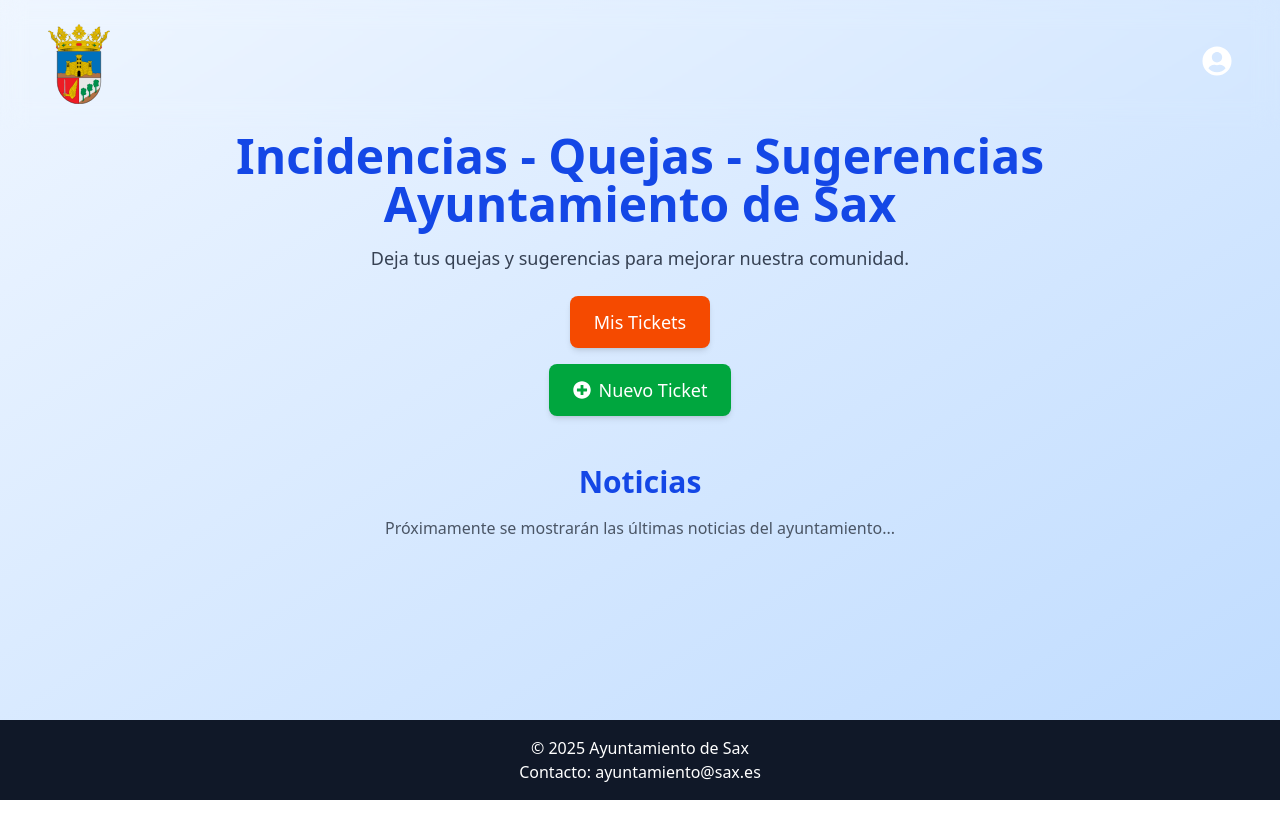
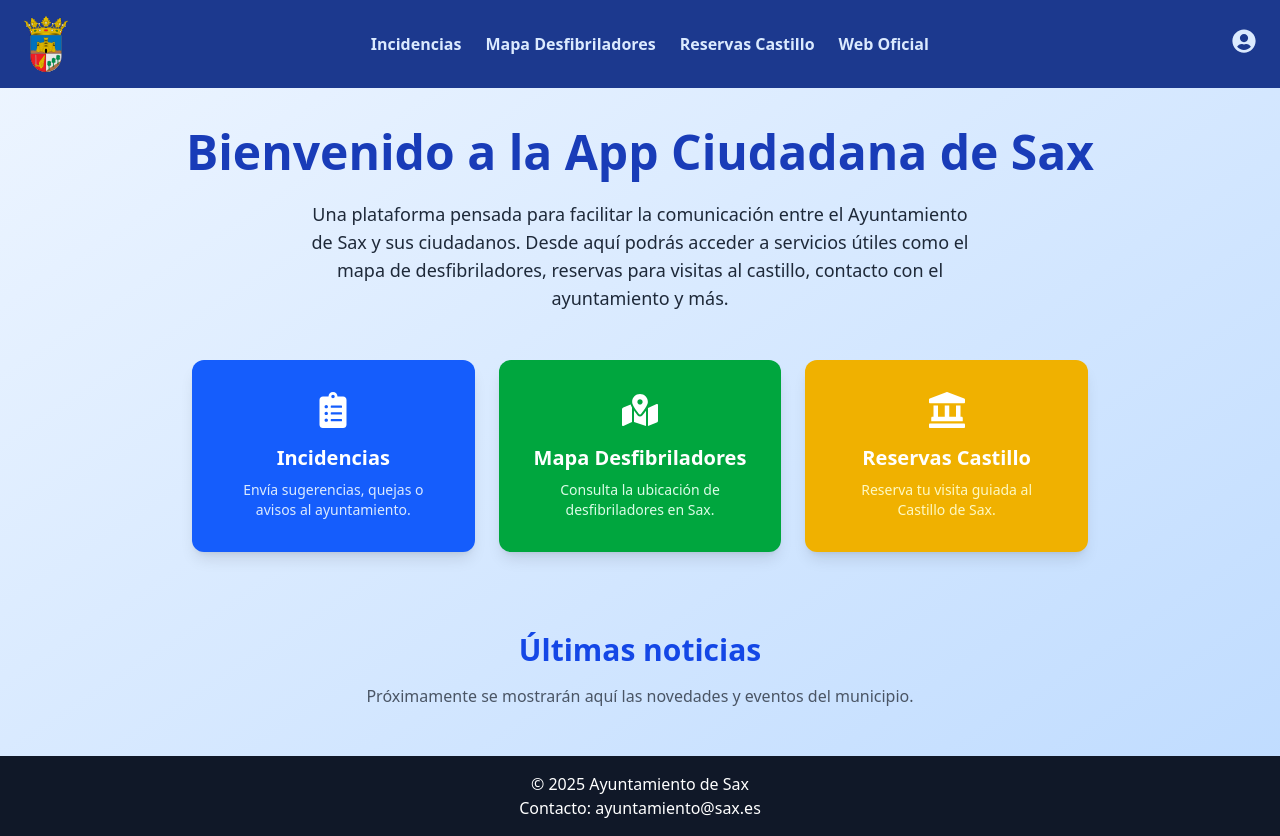
Before and after one commit to fgp4321/Sax-APP, a React (Vite) app in the folder frontend/: page / in a window 1280 px wide. Before the commit the page ends 800 px from the top, so only its background shows below. Built offline with nearby package versions, Linux system fonts and the light colour scheme; no server answers; sample sign-in values are in the browser's storage.

Commit message:
mejoras en navbar y home

```diff
--- a/frontend/src/components/Navbar.jsx
+++ b/frontend/src/components/Navbar.jsx
@@ -1,61 +1,70 @@
 import { useState } from "react";
-import { FaUserCircle } from "react-icons/fa";
+import { FaUserCircle, FaBars } from "react-icons/fa";
 import { Link } from "react-router-dom";
 import { isAuthenticated, getUser, logout } from "@/utils/auth";
 
 export default function Navbar() {
   const [menuOpen, setMenuOpen] = useState(false);
+  const [mobileMenuOpen, setMobileMenuOpen] = useState(false);
   const user = getUser();
 
   return (
-    <nav className="fixed top-0 left-0 w-full flex justify-between items-center px-8 py-6 bg-transparent backdrop-blur-md">
-      {/* Escudo del Ayuntamiento ahora redirige a / */}
+    <nav className="fixed top-0 left-0 w-full flex items-center justify-between px-6 py-4 bg-blue-900 bg-opacity-90 backdrop-blur-md text-blue-100 z-50">
+      {/* Logo */}
       <Link to="/">
-        <img src="/escudo_sax.svg" alt="Escudo Ayuntamiento" className="h-20 ml-4 cursor-pointer" />
+        <img src="/escudo_sax.svg" alt="Escudo Ayuntamiento" className="h-14 cursor-pointer" />
       </Link>
 
-      {/* Si el usuario no está autenticado, el icono redirige al login */}
+      {/* Menú de navegación - versión escritorio */}
+      <div className="hidden md:flex space-x-6 font-semibold">
+        <Link to="/formulario" className="hover:text-white">Incidencias</Link>
+        <Link to="/mapa-desfibriladores" className="hover:text-white">Mapa Desfibriladores</Link>
+        <Link to="/reservas-castillo" className="hover:text-white">Reservas Castillo</Link>
+        <a href="https://www.sax.es" target="_blank" rel="noopener noreferrer" className="hover:text-white">Web Oficial</a>
+      </div>
+
+      {/* Parte derecha: hamburguesa (solo móvil) + icono de usuario (ambos) */}
+      <div className="flex items-center gap-4">
+        {/* Botón hamburguesa solo visible en móvil */}
+        <button className="md:hidden" onClick={() => setMobileMenuOpen(!mobileMenuOpen)}>
+          <FaBars className="text-2xl" />
+        </button>
+
+        {/* Icono de usuario (visible siempre) */}
         {!isAuthenticated() ? (
-        <a href="/login" className="mr-4">
-          <FaUserCircle className="text-3xl text-white hover:text-gray-300" />
+          <a href="/login">
+            <FaUserCircle className="text-2xl" />
           </a>
         ) : (
           <div className="relative">
-          {/* Icono de usuario con menú desplegable */}
-          <button onClick={() => setMenuOpen(!menuOpen)} className="mr-4 focus:outline-none">
-            <FaUserCircle className="text-3xl text-white hover:text-gray-300" />
+            <button onClick={() => setMenuOpen(!menuOpen)}>
+              <FaUserCircle className="text-2xl" />
             </button>
-
-          {/* Menú desplegable */}
             {menuOpen && (
-            <div className="absolute right-0 mt-2 w-48 bg-white rounded-lg shadow-lg">
+              <div className="absolute right-0 mt-2 w-48 bg-white rounded-lg shadow-lg text-sm z-50">
                 <div className="p-2 text-gray-700 border-b text-center font-semibold">
                   {user.nombre} {user.apellidos?.split(" ")[0]}
-            </div>         <Link
-                to="/tickets"
-                className="block px-4 py-2 text-gray-700 hover:bg-gray-200"
-              >
-                 Mis Tickets
-              </Link>
-              <Link
-                to="/profile"
-                className="block px-4 py-2 text-gray-700 hover:bg-gray-200"
-              >
-                 Ver mi cuenta
-              </Link>
-              <button
-                onClick={() => {
-                  logout();
-                  setMenuOpen(false);
-                }}
-                className="block w-full text-left px-4 py-2 text-red-600 hover:bg-gray-200"
-              >
+                </div>
+                <Link to="/tickets" className="block px-4 py-2 hover:bg-gray-200 text-gray-700">Mis Tickets</Link>
+                <Link to="/profile" className="block px-4 py-2 hover:bg-gray-200 text-gray-700">Ver mi cuenta</Link>
+                <button onClick={() => { logout(); setMenuOpen(false); }} className="block w-full text-left px-4 py-2 text-red-600 hover:bg-gray-200">
                   Cerrar Sesión
                 </button>
               </div>
             )}
           </div>
         )}
+      </div>
+
+      {/* Menú móvil desplegable */}
+      {mobileMenuOpen && (
+        <div className="md:hidden absolute top-20 left-0 w-full bg-blue-800 text-blue-100 shadow-lg z-40">
+          <Link to="/formulario" className="block px-6 py-3 hover:bg-blue-700">Incidencias</Link>
+          <Link to="/mapa-desfibriladores" className="block px-6 py-3 hover:bg-blue-700">Mapa Desfibriladores</Link>
+          <Link to="/reservas-castillo" className="block px-6 py-3 hover:bg-blue-700">Reservas Castillo</Link>
+          <a href="https://www.sax.es" target="_blank" rel="noopener noreferrer" className="block px-6 py-3 hover:bg-blue-700">Web Oficial</a>
+        </div>
+      )}
     </nav>
   );
 }
--- a/frontend/src/pages/Home.jsx
+++ b/frontend/src/pages/Home.jsx
@@ -1,53 +1,45 @@
 import Navbar from "@/components/Navbar";
 import Footer from "@/components/Footer";
-import { isAuthenticated } from "@/utils/auth";
-import { FaPlusCircle } from "react-icons/fa";
+import { FaMapMarkedAlt, FaClipboardList, FaLandmark } from "react-icons/fa";
+import { Link } from "react-router-dom";
 
 export default function Home() {
   return (
     <div className="min-h-screen flex flex-col bg-gradient-to-br from-blue-50 to-blue-200">
       <Navbar />
-      <main className="flex-grow flex flex-col items-center justify-center text-center px-6">
-        <h1 className="text-5xl font-bold text-blue-700">Incidencias - Quejas - Sugerencias</h1>
-        <h1 className="text-5xl font-bold text-blue-700">Ayuntamiento de Sax</h1>
-        <p className="text-lg text-gray-700 mt-4 max-w-2xl">
-          Deja tus quejas y sugerencias para mejorar nuestra comunidad.
+      <main className="flex-grow flex flex-col items-center text-center px-6 pt-32">
+        <h1 className="text-5xl font-bold text-blue-800">Bienvenido a la App Ciudadana de Sax</h1>
+        <p className="text-lg text-gray-800 mt-6 max-w-2xl">
+          Una plataforma pensada para facilitar la comunicación entre el Ayuntamiento de Sax y sus ciudadanos.
+          Desde aquí podrás acceder a servicios útiles como el mapa de desfibriladores, reservas para visitas al castillo,
+          contacto con el ayuntamiento y más.
         </p>
 
-        {!isAuthenticated() ? (
-          <>
-            <p className="text-red-600 font-medium mt-4">
-              Para crear tickets, debes estar registrado y haber iniciado sesión en la plataforma.
-            </p>
-            <a
-              href="/register"
-              className="mt-6 px-6 py-3 bg-blue-600 text-white rounded-lg text-lg shadow-md hover:bg-blue-700 transition"
-            >
-              Regístrate ahora
-            </a>
-          </>
-        ) : (
-          <div className="mt-6 flex flex-col items-center gap-4">
-            <a
-              href="/tickets"
-              className="px-6 py-3 bg-orange-600 text-white rounded-lg text-lg shadow-md hover:bg-orange-700 transition"
-            >
-              Mis Tickets
-            </a>
+        {/* Botones de servicios */}
+        <div className="mt-12 grid grid-cols-1 md:grid-cols-3 gap-6 w-full max-w-4xl">
+          <Link to="/formulario" className="bg-blue-600 text-white rounded-xl p-8 shadow-lg hover:bg-blue-700 transition transform hover:scale-105 flex flex-col items-center">
+            <FaClipboardList className="text-4xl mb-4" />
+            <span className="text-xl font-semibold">Incidencias</span>
+            <p className="mt-2 text-sm text-blue-100">Envía sugerencias, quejas o avisos al ayuntamiento.</p>
+          </Link>
 
-            {/* Botón "Nueva Incidencia" solo para usuarios autenticados */}
-            <a
-              href="/formulario"
-              className="px-6 py-3 flex items-center bg-green-600 text-white rounded-lg text-lg shadow-md hover:bg-green-700 transition"
-            >
-              <FaPlusCircle className="mr-2" /> Nuevo Ticket
-            </a>
-          </div>
-        )}
+          <Link to="/mapa-desfibriladores" className="bg-green-600 text-white rounded-xl p-8 shadow-lg hover:bg-green-700 transition transform hover:scale-105 flex flex-col items-center">
+            <FaMapMarkedAlt className="text-4xl mb-4" />
+            <span className="text-xl font-semibold">Mapa Desfibriladores</span>
+            <p className="mt-2 text-sm text-green-100">Consulta la ubicación de desfibriladores en Sax.</p>
+          </Link>
 
-        <section className="mt-12 w-full max-w-4xl">
-          <h2 className="text-3xl font-semibold text-blue-700 mb-4">Noticias</h2>
-          <p className="text-gray-600">Próximamente se mostrarán las últimas noticias del ayuntamiento...</p>
+          <Link to="/reservas-castillo" className="bg-yellow-500 text-white rounded-xl p-8 shadow-lg hover:bg-yellow-600 transition transform hover:scale-105 flex flex-col items-center">
+            <FaLandmark className="text-4xl mb-4" />
+            <span className="text-xl font-semibold">Reservas Castillo</span>
+            <p className="mt-2 text-sm text-yellow-100">Reserva tu visita guiada al Castillo de Sax.</p>
+          </Link>
+        </div>
+
+        {/* Noticias */}
+        <section className="mt-20 w-full max-w-4xl">
+          <h2 className="text-3xl font-semibold text-blue-700 mb-4">Últimas noticias</h2>
+          <p className="text-gray-600">Próximamente se mostrarán aquí las novedades y eventos del municipio.</p>
         </section>
       </main>
       <Footer />
```
Lines whose indentation alone changed are shown as unchanged.
